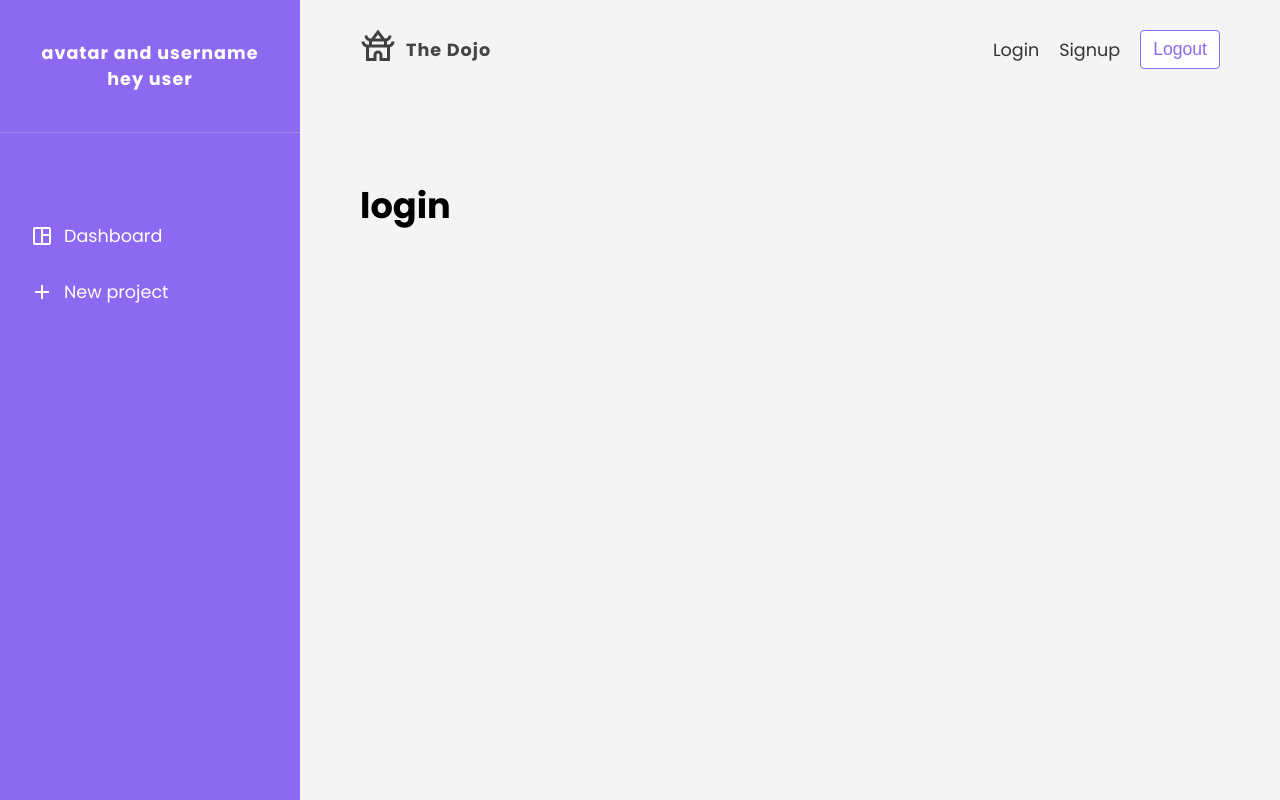
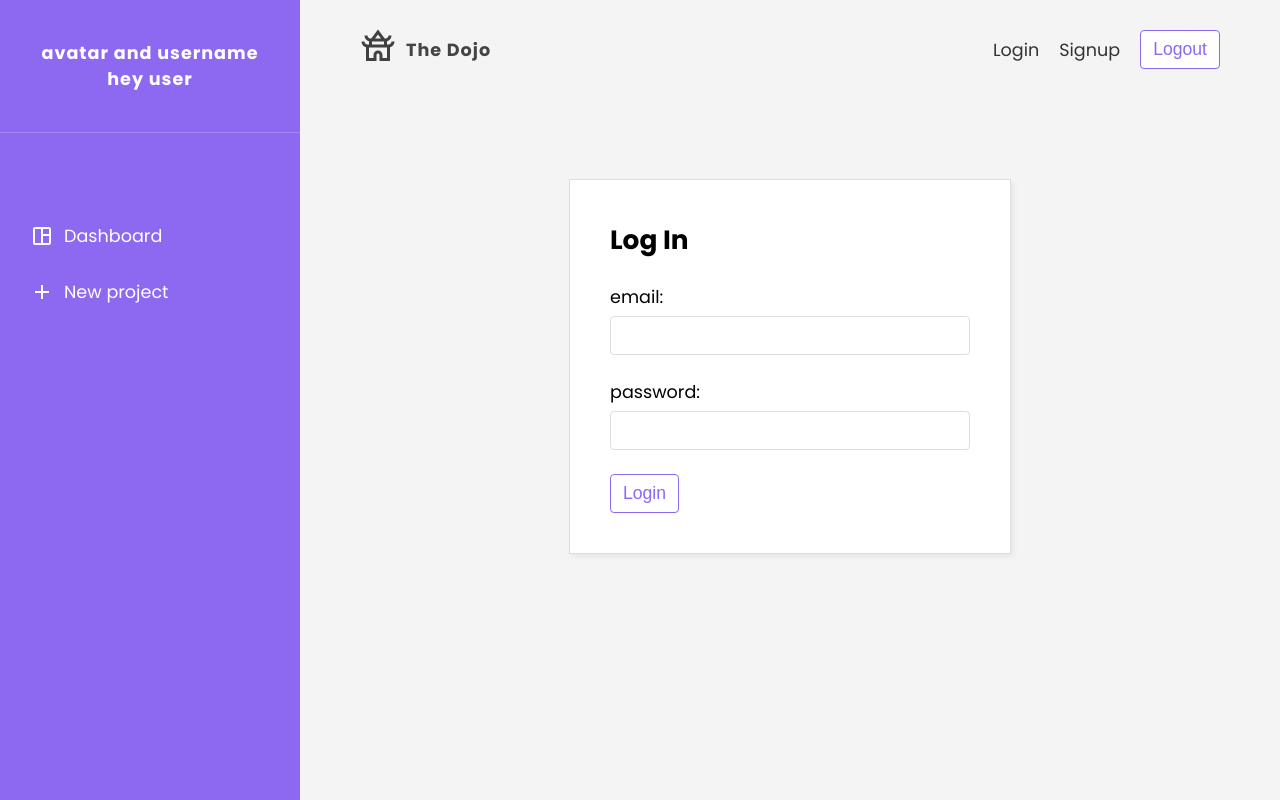
Before and after one commit to chichileishvili/the-dojo, a React (Create React App) app: page /login in a window 1280 px wide. Built offline with nearby package versions, Linux system fonts and the light colour scheme; no server answers.

Commit message:
add:customizing log in page

```diff
--- a/src/hooks/useLogin.js
+++ b/src/hooks/useLogin.js
@@ -1,5 +1,5 @@
 import { useEffect, useState } from 'react'
-import { projectAuth } from '../firebase/config'
+import { projectAuth, projectFirestore } from '../firebase/config'
 import { useAuthContext } from './useAuthContext'
 import firebase from 'firebase'
 
@@ -19,6 +19,7 @@ export const useLogin = () => {
 
     try {
       const res = await projectAuth.signInWithEmailAndPassword(email, password)
+      await projectFirestore.collection('users').doc(res.user.uid).update({ online: true })
 
       dispatch({ type: 'LOGIN', payload: res.user })
 
--- a/src/pages/login/login.css
+++ b/src/pages/login/login.css
@@ -0,0 +1,8 @@
+.auth-form {
+  max-width: 360px;
+  margin: 60px auto;
+  padding: 40px;
+  border: 1px solid #ddd;
+  box-shadow: 3px 3px 5px rgba(0, 0, 0, 0.05);
+  background: #fff;
+}
--- a/src/pages/login/login.js
+++ b/src/pages/login/login.js
@@ -1,10 +1,35 @@
 import './login.css'
+import { useState } from 'react'
+import { useLogin } from '../../hooks/useLogin'
+export default function Login() {
+  const [email, setEmail] = useState('')
+  const [password, setPassword] = useState('')
+  const { login, isPending, error } = useLogin()
+  const handleSubmit = (e) => {
+    e.preventDefault()
+    login(email, password)
+  }
 
-export default function Login() {
   return (
-    <div>
-      {' '}
-      <h1>login</h1>
-    </div>
+    <form className='auth-form' onSubmit={handleSubmit}>
+      <h2>Log In</h2>
+      <label>
+        <span>email:</span>
+        <input type='email' required onChange={(e) => setEmail(e.target.value)} value={email} />
+      </label>
+      <label>
+        <span>password:</span>
+        <input
+          type='password'
+          required
+          onChange={(e) => setPassword(e.target.value)}
+          value={password}
+        />
+      </label>
+
+      {!isPending && <button className='btn'> Login</button>}
+      {isPending && <button className='btn'> loading</button>}
+      {error && <div className='error'>{error}</div>}
+    </form>
   )
 }
```
